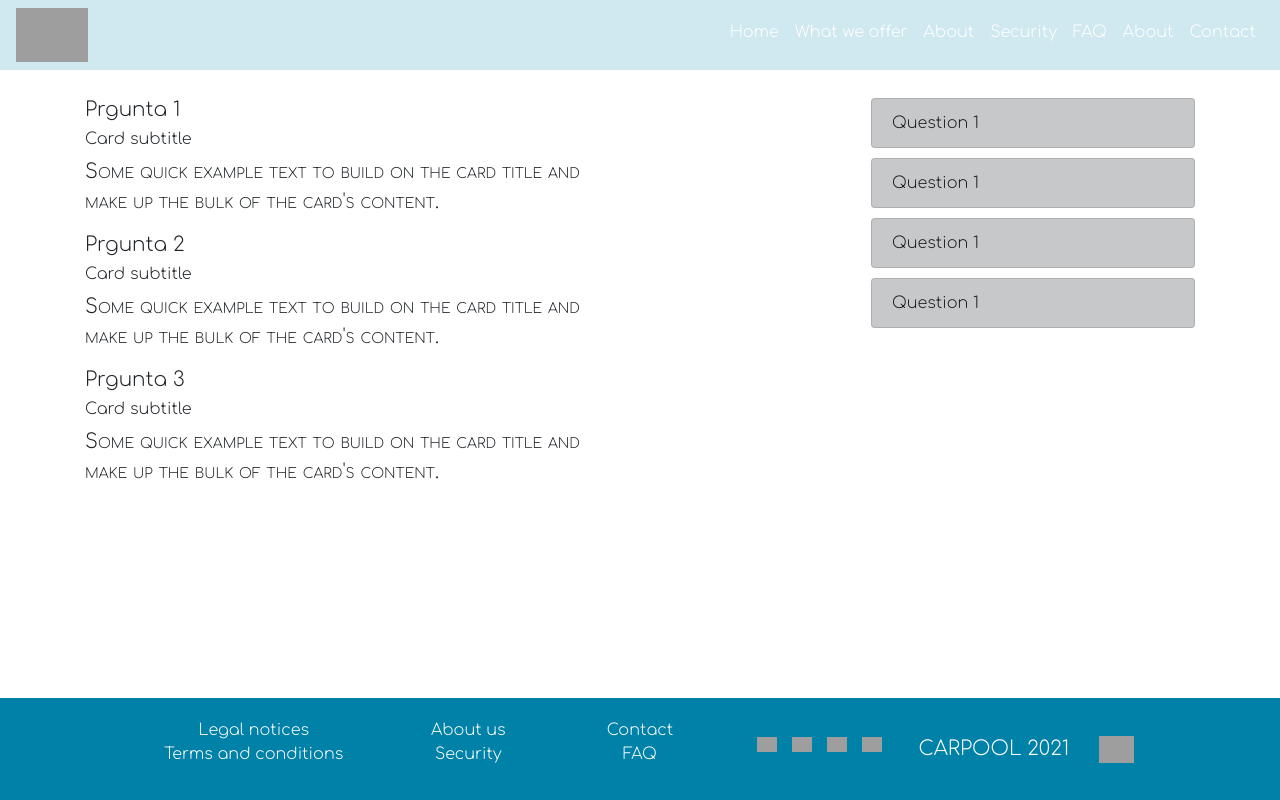
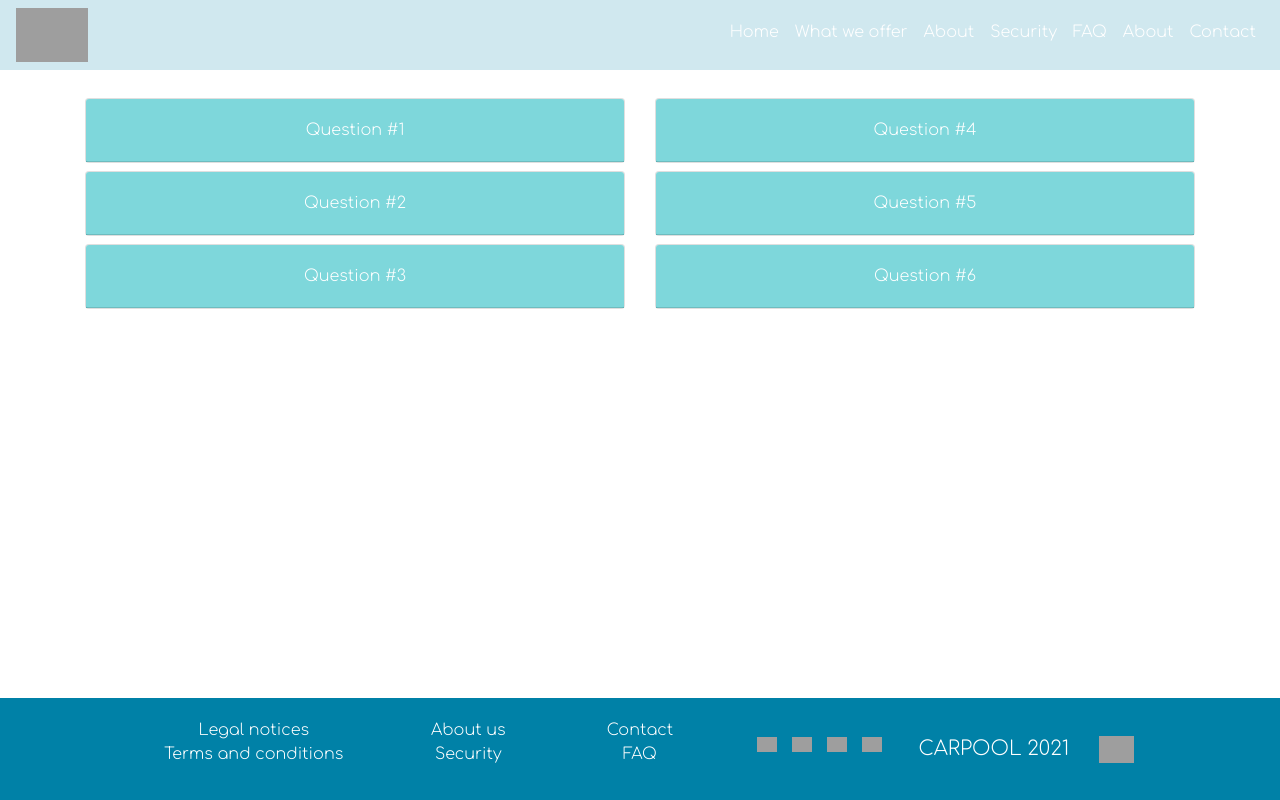
Before and after one commit to Carpooll/Web-Front-end, a React (Create React App) app: page /faq in a window 1280 px wide. Built offline with nearby package versions, Linux system fonts and the light colour scheme; grey boxes are pictures that could not be loaded.

Commit message:
new and last faq

```diff
--- a/src/Pages/Faq/Faq.jsx
+++ b/src/Pages/Faq/Faq.jsx
@@ -5,53 +5,109 @@ class Faq extends React.Component {
     render() {
         return (
             <React.Fragment>
+                <div className="container-fluid">
+
                     <div className="container">
                         <div className="row m-top">
                             <div className="col">
-                            <div className="QT">
-                                <h5>Prgunta 1</h5>
-                                <h6>Card subtitle</h6>
-                                <p>Some quick example text to build on the card title and make up the bulk of the card's content.</p>
+                                <div id="accordion">
+                                    <div className="card mb-2">
+                                        <div className="card-header inx" id="headingOne">
+                                            <h5 className="mb-0">
+                                                <button className="btn btn-link collapsed" data-toggle="collapse" data-target="#collapseOne" aria-expanded="false" aria-controls="collapseOne">
+                                                    Question #1
+                                                </button>
+                                            </h5>
                                         </div>
-                            <div className="QT">
-                                <h5>Prgunta 2</h5>
-                                <h6>Card subtitle</h6>
-                                <p>Some quick example text to build on the card title and make up the bulk of the card's content.</p>
 
-                            </div>
-                            <div className="QT">
-                                <h5>Prgunta 3</h5>
-                                <h6>Card subtitle</h6>
-                                <p>Some quick example text to build on the card title and make up the bulk of the card's content.</p>
+                                        <div id="collapseOne" className="collapse" aria-labelledby="headingOne" data-parent="#accordion">
+                                            <div className="card-body">
+                                                Anim pariatur cliche reprehenderit, enim eiusmod high life accusamus terry richardson ad squid. 3 wolf moon officia aute, non cupidatat skateboard dolor brunch. Food truck quinoa nesciunt laborum eiusmod. Brunch 3 wolf moon tempor, sunt aliqua put a bird on it squid single-origin coffee nulla assumenda shoreditch et. Nihil anim keffiyeh helvetica, craft beer labore wes anderson cred nesciunt sapiente ea proident. Ad vegan excepteur butcher vice lomo. Leggings occaecat craft beer farm-to-table, raw denim aesthetic synth nesciunt you probably haven't heard of them accusamus labore sustainable VHS.
                                             </div>
                                         </div>
-
-
-
-                        <div className="col">
-                            <div className="indice">
-                                <div class="list-group">
-                                    <a href="#" class="list-group-item list-group-item-action list-group-item-dark">Question 1</a>
+                                    </div>
+                                    <div className="card mb-2">
+                                        <div className="card-header inx" id="headingTwo">
+                                            <h5 className="mb-0">
+                                                <button className="btn btn-link collapsed" data-toggle="collapse" data-target="#collapseTwo" aria-expanded="false" aria-controls="collapseTwo">
+                                                    Question #2
+                                                </button>
+                                            </h5>
+                                        </div>
+                                        <div id="collapseTwo" className="collapse" aria-labelledby="headingTwo" data-parent="#accordion">
+                                            <div className="card-body">
+                                                Anim pariatur cliche reprehenderit, enim eiusmod high life accusamus terry richardson ad squid. 3 wolf moon officia aute, non cupidatat skateboard dolor brunch. Food truck quinoa nesciunt laborum eiusmod. Brunch 3 wolf moon tempor, sunt aliqua put a bird on it squid single-origin coffee nulla assumenda shoreditch et. Nihil anim keffiyeh helvetica, craft beer labore wes anderson cred nesciunt sapiente ea proident. Ad vegan excepteur butcher vice lomo. Leggings occaecat craft beer farm-to-table, raw denim aesthetic synth nesciunt you probably haven't heard of them accusamus labore sustainable VHS.
                                             </div>
                                         </div>
-                            <div className="indice">
-                                <div class="list-group">
-                                    <a href="#" class="list-group-item list-group-item-action list-group-item-dark">Question 1</a>
                                     </div>
+                                    <div className="card mb-2">
+                                        <div className="card-header inx" id="headingThree">
+                                            <h5 className="mb-0">
+                                                <button className="btn btn-link collapsed" data-toggle="collapse" data-target="#collapseThree" aria-expanded="false" aria-controls="collapseThree">
+                                                    Question #3
+                                                </button>
+                                            </h5>
                                         </div>
-                            <div className="indice">
-                                <div class="list-group">
-                                    <a href="#" class="list-group-item list-group-item-action list-group-item-dark">Question 1</a>
-                                </div>
-                            </div>
-                            <div className="indice">
-                                <div class="list-group">
-                                    <a href="#" class="list-group-item list-group-item-action list-group-item-dark">Question 1</a>
+                                        <div id="collapseThree" className="collapse" aria-labelledby="headingThree" data-parent="#accordion">
+                                            <div className="card-body">
+                                                Anim pariatur cliche reprehenderit, enim eiusmod high life accusamus terry richardson ad squid. 3 wolf moon officia aute, non cupidatat skateboard dolor brunch. Food truck quinoa nesciunt laborum eiusmod. Brunch 3 wolf moon tempor, sunt aliqua put a bird on it squid single-origin coffee nulla assumenda shoreditch et. Nihil anim keffiyeh helvetica, craft beer labore wes anderson cred nesciunt sapiente ea proident. Ad vegan excepteur butcher vice lomo. Leggings occaecat craft beer farm-to-table, raw denim aesthetic synth nesciunt you probably haven't heard of them accusamus labore sustainable VHS.
                                             </div>
                                         </div>
                                     </div>
                                 </div>
                             </div>
+
+                            <div className="col">
+                                <div id="accordion2">
+                                    <div className="card mb-2">
+                                        <div className="card-header inx" id="headingFour">
+                                            <h5 className="mb-0">
+                                                <button className="btn btn-link" data-toggle="collapse" data-target="#collapseFour" aria-expanded="false" aria-controls="collapseFour">
+                                                    Question #4
+                                                </button>
+                                            </h5>
+                                        </div>
+
+                                        <div id="collapseFour" className="collapse" aria-labelledby="headingOne" data-parent="#accordion2">
+                                            <div className="card-body">
+                                                Anim pariatur cliche reprehenderit, enim eiusmod high life accusamus terry richardson ad squid. 3 wolf moon officia aute, non cupidatat skateboard dolor brunch. Food truck quinoa nesciunt laborum eiusmod. Brunch 3 wolf moon tempor, sunt aliqua put a bird on it squid single-origin coffee nulla assumenda shoreditch et. Nihil anim keffiyeh helvetica, craft beer labore wes anderson cred nesciunt sapiente ea proident. Ad vegan excepteur butcher vice lomo. Leggings occaecat craft beer farm-to-table, raw denim aesthetic synth nesciunt you probably haven't heard of them accusamus labore sustainable VHS.
+                                            </div>
+                                        </div>
+                                    </div>
+                                    <div className="card mb-2">
+                                        <div className="card-header inx" id="headingFive">
+                                            <h5 className="mb-0">
+                                                <button className="btn btn-link collapsed" data-toggle="collapse" data-target="#collapseFive" aria-expanded="false" aria-controls="collapseFive">
+                                                    Question #5
+                                                </button>
+                                            </h5>
+                                        </div>
+                                        <div id="collapseFive" className="collapse" aria-labelledby="headingFvie" data-parent="#accordion2">
+                                            <div className="card-body">
+                                                Anim pariatur cliche reprehenderit, enim eiusmod high life accusamus terry richardson ad squid. 3 wolf moon officia aute, non cupidatat skateboard dolor brunch. Food truck quinoa nesciunt laborum eiusmod. Brunch 3 wolf moon tempor, sunt aliqua put a bird on it squid single-origin coffee nulla assumenda shoreditch et. Nihil anim keffiyeh helvetica, craft beer labore wes anderson cred nesciunt sapiente ea proident. Ad vegan excepteur butcher vice lomo. Leggings occaecat craft beer farm-to-table, raw denim aesthetic synth nesciunt you probably haven't heard of them accusamus labore sustainable VHS.
+                                            </div>
+                                        </div>
+                                    </div>
+                                    <div className="card mb-2">
+                                        <div className="card-header inx" id="headingSix">
+                                            <h5 className="mb-0">
+                                                <button className="btn btn-link collapsed" data-toggle="collapse" data-target="#collapseSix" aria-expanded="false" aria-controls="collapseSix">
+                                                    Question #6
+                                                </button>
+                                            </h5>
+                                        </div>
+                                        <div id="collapseSix" className="collapse" aria-labelledby="headingThree" data-parent="#accordion2">
+                                            <div className="card-body">
+                                                Anim pariatur cliche reprehenderit, enim eiusmod high life accusamus terry richardson ad squid. 3 wolf moon officia aute, non cupidatat skateboard dolor brunch. Food truck quinoa nesciunt laborum eiusmod. Brunch 3 wolf moon tempor, sunt aliqua put a bird on it squid single-origin coffee nulla assumenda shoreditch et. Nihil anim keffiyeh helvetica, craft beer labore wes anderson cred nesciunt sapiente ea proident. Ad vegan excepteur butcher vice lomo. Leggings occaecat craft beer farm-to-table, raw denim aesthetic synth nesciunt you probably haven't heard of them accusamus labore sustainable VHS.
+                                            </div>
+                                        </div>
+                                    </div>
+                                </div>
+                            </div>
+                        </div>
+                    </div>
+                </div>
+
             </React.Fragment>
         )
     }
```
Lines whose indentation alone changed are shown as unchanged.
